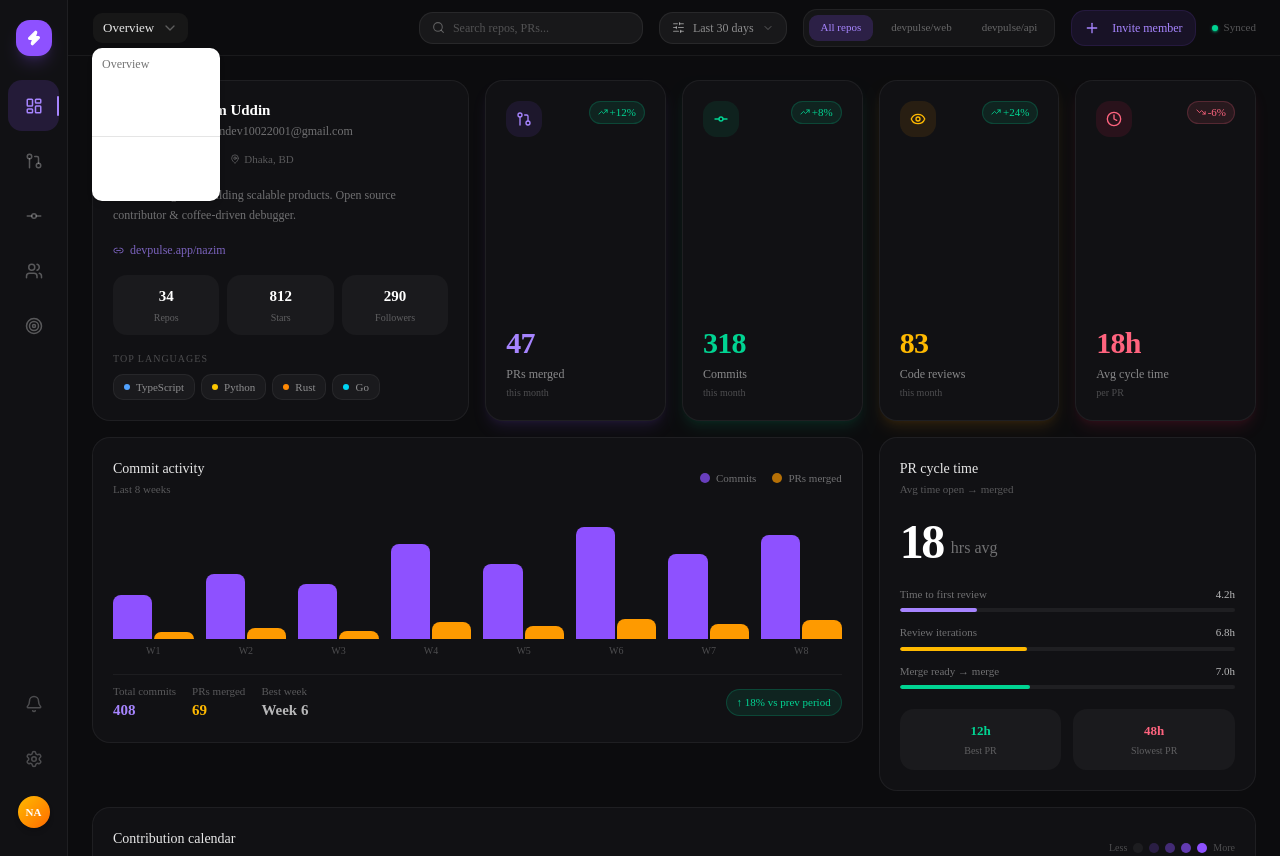
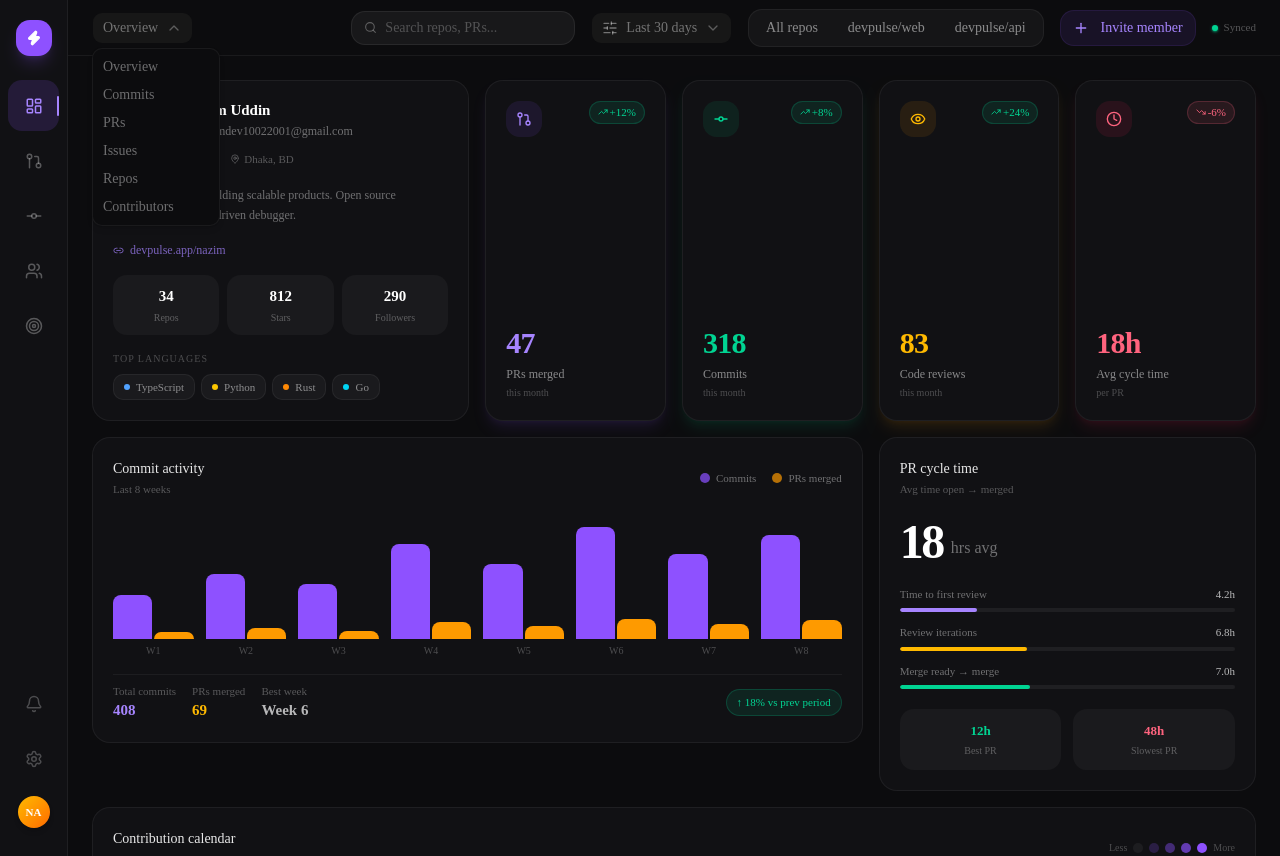
Before and after one commit to Nazim6269/Dev_Pulse, a Next.js app: page / in a window 1280 px wide. Both pictures are taken after a click on the button "Overview". Built offline with nearby package versions, Linux system fonts and the light colour scheme.

Commit message:
🎨 design (header): add responsive design with custom components like custom dropdown, custom button and custom search

```diff
--- a/app/_components/TopBar.tsx
+++ b/app/_components/TopBar.tsx
@@ -1,59 +1,64 @@
 import { Search, SlidersHorizontal, ChevronDown, Plus } from "lucide-react";
 import { DropDownMenu } from "./index";
 import { Button } from "@/components/ui/button";
+import CustomSearch from "@/components/common/CustomSearch";
+import GenericButton from "@/components/common/GenericButton";
 export default function TopBar() {
   return (
-    <header className="h-14 border-b border-white/6 bg-[#0c0c0e] flex items-center px-6 gap-4 shrink-0">
+    <header className="h-14 border-b border-white/6 bg-primaryColor flex items-center px-4 sm:px-6 gap-4 shrink-0">
       {/* Page title */}
-      <DropDownMenu />
+      <DropDownMenu
+        title="Overview"
+        placeholderClass="text-placeHolderTextColor hover:text-violetColor"
+        itemClass="text-placeHolderTextColor hover:text-violetColor"
+        items={[
+          { label: "Overview", value: "overview" },
+          { label: "Commits", value: "commits" },
+          { label: "PRs", value: "prs" },
+          { label: "Issues", value: "issues" },
+          { label: "Repos", value: "repos" },
+          { label: "Contributors", value: "contributors" },
+        ]}
+      />
 
       <div className="flex-1" />
 
       {/* Search */}
-      <div className="hidden md:flex items-center gap-2 bg-white/5 border border-white/7 rounded-xl px-3 py-1.5 w-56 group focus-within:border-violet-500/50 transition-colors">
-        <Search size={13} className="text-white/30 shrink-0" />
-        <input
-          placeholder="Search repos, PRs..."
-          className="bg-transparent text-[12px] text-white/70 placeholder:text-white/25 outline-none w-full"
-          readOnly
-        />
+      <CustomSearch
+        placeholder="Search repos, PRs..."
+        inputClass="text-sm"
+        iconSize={13}
+        iconClass="text-white/30 shrink-0"
+      />
+
+      {/* Date filter */}
+      <DropDownMenu
+        title="Last 30 days"
+        placeholderClass="text-placeHolderTextColor hover:text-violetColor"
+        itemClass="text-placeHolderTextColor hover:text-violetColor"
+        leftIcon={<SlidersHorizontal size={13} />}
+        items={[
+          { label: "Last 30 days", value: "30" },
+          { label: "Last 60 days", value: "60" },
+          { label: "Last 90 days", value: "90" },
+        ]}
+      />
+
+      {/* Button group (only visible on medium and larger screens) */}
+      <div className="hidden md:flex items-center gap-1 rounded-xl border border-white/6 bg-white/4 p-1">
+        <GenericButton title="All repos" size="sm" variant="ghost" className="px-3 text-sm" />
+        <GenericButton title="devpulse/web" size="sm" variant="ghost" className="px-3 text-sm" />
+        <GenericButton title="devpulse/api" size="sm" variant="ghost" className="px-3 text-sm" />
       </div>
 
-      {/* Date filter */}
-      <button className="flex items-center gap-2 bg-white/5 border border-white/7 rounded-xl px-3 py-1.5 text-[12px] text-white/50 hover:text-white/70 hover:border-white/20 transition-all">
-        <SlidersHorizontal size={13} />
-        Last 30 days
-        <ChevronDown size={12} className="text-white/30" />
-      </button>
-      <div className="hidden items-center gap-1 rounded-xl border border-white/[0.06] bg-white/[0.04] p-1 md:flex">
-        <Button
-          size="sm"
-          variant="ghost"
-          className="h-7 rounded-lg bg-violet-500/20 px-3 text-[11px] text-violet-400 hover:bg-violet-500/20 hover:text-violet-400"
-        >
-          All repos
-        </Button>
-        <Button
-          size="sm"
-          variant="ghost"
-          className="h-7 rounded-lg px-3 text-[11px] text-white/35 hover:bg-transparent hover:text-white/60"
-        >
-          devpulse/web
-        </Button>
-        <Button
-          size="sm"
-          variant="ghost"
-          className="h-7 rounded-lg px-3 text-[11px] text-white/35 hover:bg-transparent hover:text-white/60"
-        >
-          devpulse/api
-        </Button>
-      </div>
-       <Button className="h-9 rounded-xl border border-violet-500/20 bg-violet-500/10 px-3 text-[12px] text-violet-400 hover:bg-violet-500/15">
-            <Plus className="mr-1.5 h-3.5 w-3.5" />
-            Invite member
-          </Button>
-      {/* Sync badge */}
-      <div className="hidden sm:flex items-center gap-1.5">
+      {/* Invite Button */}
+      <Button className="hidden lg:flex h-9 cursor-pointer rounded-xl border border-violet-500/20 bg-violet-500/10 px-3 text-sm text-violet-400 hover:bg-violet-500/15">
+        <Plus className="mr-1.5 h-3.5 w-3.5" />
+        Invite member
+      </Button>
+
+      {/* Sync badge (visible on small screens and above) */}
+      <div className="hidden md:flex items-center gap-1.5">
         <span className="w-1.5 h-1.5 rounded-full bg-emerald-400 shadow-sm shadow-emerald-400/60" />
         <span className="text-[11px] text-white/30">Synced</span>
       </div>
--- /dev/null
+++ b/components/common/CustomSearch.tsx
@@ -0,0 +1,25 @@
+import { Search } from 'lucide-react'
+import React from 'react'
+
+interface CustomSearchProps {
+    placeholder: string;
+    inputClass?: string;
+    containerClass?: string;
+    iconSize?: number;
+    iconClass?: string;
+}
+
+const CustomSearch = ({ placeholder, inputClass, containerClass, iconSize, iconClass }: CustomSearchProps) => {
+    return (
+        <div className={`hidden lg:flex items-center gap-2 bg-white/5 border border-white/7 rounded-xl px-3 py-1.5 w-56 group focus-within:border-violet-500/50 transition-colors ${containerClass}`}>
+            <Search size={iconSize} className={`text-white/30 shrink-0 ${iconClass}`} />
+            <input
+                placeholder={placeholder}
+                className={`bg-transparent cursor-pointer text-white/70 placeholder:text-white/25 outline-none w-full ${inputClass}`}
+
+            />
+        </div>
+    )
+}
+
+export default CustomSearch
--- a/components/common/DropDown.tsx
+++ b/components/common/DropDown.tsx
@@ -1,3 +1,5 @@
+'use client'
+
 import { Button } from "@/components/ui/button"
 import {
   DropdownMenu,
@@ -9,23 +11,37 @@ import {
   DropdownMenuTrigger,
 } from "@/components/ui/dropdown-menu"
 import { ChevronDown } from "lucide-react"
+import { useState } from "react";
 
-export default function DropDown() {
+export interface DropDownItem {
+  label: string;
+  value: string;
+}
+
+interface DropDownProps {
+  title: string;
+  placeholderClass?: string;
+  itemClass?: string;
+  leftIcon?: React.ReactNode;
+  items?: DropDownItem[];
+}
+
+export default function DropDown({ title, placeholderClass, itemClass, leftIcon, items }: DropDownProps) {
+  const [open, setOpen] = useState(false);
   return (
-    <DropdownMenu>
+    <DropdownMenu open={open} onOpenChange={(prev) => setOpen(prev)}>
       <DropdownMenuTrigger asChild>
-      <Button variant="default" className="flex items-center gap-2 text-[13px]  text-white/90 hover:text-white/100">Overview <ChevronDown size={13} className="text-white/30" /></Button>
+        <Button variant="default" className={`flex items-center gap-2 text-sm cursor-pointer  ${placeholderClass}`}>
+          {leftIcon}  {title} <ChevronDown size={13} className={`text-white/30 ${open ? "rotate-180 transition-all duration-300" : "transition-all duration-300"}`} />
+        </Button>
       </DropdownMenuTrigger>
-    <DropdownMenuContent>
+      <DropdownMenuContent className="bg-[#0c0c0e] border border-white/6">
         <DropdownMenuGroup>
-        <DropdownMenuLabel>Overview</DropdownMenuLabel>
-        <DropdownMenuItem className="text-white/90 hover:text-white/100">PRs</DropdownMenuItem>
-        <DropdownMenuItem className="text-white/90 hover:text-white/100">Issues</DropdownMenuItem>
-      </DropdownMenuGroup>
-      <DropdownMenuSeparator />
-      <DropdownMenuGroup>
-        <DropdownMenuItem className="text-white/90 hover:text-white/100">Repos</DropdownMenuItem>
-        <DropdownMenuItem className="text-white/90 hover:text-white/100">Contributors</DropdownMenuItem>
+          {items?.map((item) => (
+            <DropdownMenuItem key={item.value} className={`cursor-pointer ${itemClass} `}>
+              {item.label}
+            </DropdownMenuItem>
+          ))}
         </DropdownMenuGroup>
       </DropdownMenuContent>
     </DropdownMenu>
--- /dev/null
+++ b/components/common/GenericButton.tsx
@@ -0,0 +1,22 @@
+import React from 'react'
+import { Button } from '../ui/button'
+interface GenericButtonProps {
+    title: string;
+    className?: string;
+    size?: "default" | "xs" | "sm" | "lg" | "icon" | "icon-xs" | "icon-sm" | "icon-lg" | null | undefined;
+    variant?: "default" | "link" | "outline" | "secondary" | "ghost" | "destructive" | null | undefined;
+}
+
+const GenericButton = ({ title, className, size, variant }: GenericButtonProps) => {
+    return (
+        <Button
+            size={size}
+            variant={variant}
+            className={`text-textColor rounded-lg hover:bg-violetColor/20 hover:text-violetColor cursor-pointer ${className}`}
+        >
+            {title}
+        </Button>
+    )
+}
+
+export default GenericButton
--- a/components/ui/button.tsx
+++ b/components/ui/button.tsx
@@ -5,7 +5,7 @@ import { Slot } from "radix-ui"
 import { cn } from "@/lib/utils"
 
 const buttonVariants = cva(
-  "group/button inline-flex shrink-0 items-center justify-center rounded-lg border border-transparent bg-clip-padding text-sm font-medium whitespace-nowrap transition-all outline-none select-none focus-visible:border-ring focus-visible:ring-3 focus-visible:ring-ring/50 active:not-aria-[haspopup]:translate-y-px disabled:pointer-events-none disabled:opacity-50 aria-invalid:border-destructive aria-invalid:ring-3 aria-invalid:ring-destructive/20 dark:aria-invalid:border-destructive/50 dark:aria-invalid:ring-destructive/40 [&_svg]:pointer-events-none [&_svg]:shrink-0 [&_svg:not([class*='size-'])]:size-4",
+  "group/button inline-flex shrink-0 items-center justify-center rounded-lg border border-transparent bg-clip-padding text-sm font-medium whitespace-nowrap transition-all outline-none select-none active:not-aria-[haspopup]:translate-y-px disabled:pointer-events-none disabled:opacity-50 aria-invalid:border-destructive aria-invalid:ring-3 aria-invalid:ring-destructive/20 dark:aria-invalid:border-destructive/50 dark:aria-invalid:ring-destructive/40 [&_svg]:pointer-events-none [&_svg]:shrink-0 [&_svg:not([class*='size-'])]:size-4",
   {
     variants: {
       variant: {
--- a/components/ui/dropdown-menu.tsx
+++ b/components/ui/dropdown-menu.tsx
@@ -43,7 +43,7 @@ function DropdownMenuContent({
         data-slot="dropdown-menu-content"
         sideOffset={sideOffset}
         align={align}
-        className={cn("z-50 max-h-(--radix-dropdown-menu-content-available-height) w-(--radix-dropdown-menu-trigger-width) min-w-32 origin-(--radix-dropdown-menu-content-transform-origin) overflow-x-hidden overflow-y-auto rounded-lg bg-popover p-1 text-popover-foreground shadow-md ring-1 ring-foreground/10 duration-100 data-[side=bottom]:slide-in-from-top-2 data-[side=left]:slide-in-from-right-2 data-[side=right]:slide-in-from-left-2 data-[side=top]:slide-in-from-bottom-2 data-[state=closed]:overflow-hidden data-open:animate-in data-open:fade-in-0 data-open:zoom-in-95 data-closed:animate-out data-closed:fade-out-0 data-closed:zoom-out-95", className )}
+        className={cn("z-50 max-h-(--radix-dropdown-menu-content-available-height) w-(--radix-dropdown-menu-trigger-width) min-w-32 origin-(--radix-dropdown-menu-content-transform-origin) overflow-x-hidden overflow-y-auto rounded-lg bg-popover p-1 text-popover-foreground shadow-md ring-1 ring-foreground/10 duration-100 data-[side=bottom]:slide-in-from-top-2 data-[side=left]:slide-in-from-right-2 data-[side=right]:slide-in-from-left-2 data-[side=top]:slide-in-from-bottom-2 data-[state=closed]:overflow-hidden data-open:animate-in data-open:fade-in-0 data-open:zoom-in-95 data-closed:animate-out data-closed:fade-out-0 data-closed:zoom-out-95", className)}
         {...props}
       />
     </DropdownMenuPrimitive.Portal>
@@ -73,7 +73,7 @@ function DropdownMenuItem({
       data-inset={inset}
       data-variant={variant}
       className={cn(
-        "group/dropdown-menu-item relative flex cursor-default items-center gap-1.5 rounded-md px-1.5 py-1 text-sm outline-hidden select-none focus:bg-accent focus:text-accent-foreground not-data-[variant=destructive]:focus:**:text-accent-foreground data-inset:pl-7 data-[variant=destructive]:text-destructive data-[variant=destructive]:focus:bg-destructive/10 data-[variant=destructive]:focus:text-destructive dark:data-[variant=destructive]:focus:bg-destructive/20 data-disabled:pointer-events-none data-disabled:opacity-50 [&_svg]:pointer-events-none [&_svg]:shrink-0 [&_svg:not([class*='size-'])]:size-4 data-[variant=destructive]:*:[svg]:text-destructive",
+        "group/dropdown-menu-item relative flex cursor-default items-center gap-1.5 rounded-md px-1.5 py-1 text-sm outline-hidden select-none data-inset:pl-7 data-[variant=destructive]:text-destructive data-[variant=destructive]:focus:bg-destructive/10 data-[variant=destructive]:focus:text-destructive dark:data-[variant=destructive]:focus:bg-destructive/20 data-disabled:pointer-events-none data-disabled:opacity-50 [&_svg]:pointer-events-none [&_svg]:shrink-0 [&_svg:not([class*='size-'])]:size-4 data-[variant=destructive]:*:[svg]:text-destructive",
         className
       )}
       {...props}
@@ -244,7 +244,7 @@ function DropdownMenuSubContent({
   return (
     <DropdownMenuPrimitive.SubContent
       data-slot="dropdown-menu-sub-content"
-      className={cn("z-50 min-w-[96px] origin-(--radix-dropdown-menu-content-transform-origin) overflow-hidden rounded-lg bg-popover p-1 text-popover-foreground shadow-lg ring-1 ring-foreground/10 duration-100 data-[side=bottom]:slide-in-from-top-2 data-[side=left]:slide-in-from-right-2 data-[side=right]:slide-in-from-left-2 data-[side=top]:slide-in-from-bottom-2 data-open:animate-in data-open:fade-in-0 data-open:zoom-in-95 data-closed:animate-out data-closed:fade-out-0 data-closed:zoom-out-95", className )}
+      className={cn("z-50 min-w-[96px] origin-(--radix-dropdown-menu-content-transform-origin) overflow-hidden rounded-lg bg-popover p-1 text-popover-foreground shadow-lg ring-1 ring-foreground/10 duration-100 data-[side=bottom]:slide-in-from-top-2 data-[side=left]:slide-in-from-right-2 data-[side=right]:slide-in-from-left-2 data-[side=top]:slide-in-from-bottom-2 data-open:animate-in data-open:fade-in-0 data-open:zoom-in-95 data-closed:animate-out data-closed:fade-out-0 data-closed:zoom-out-95", className)}
       {...props}
     />
   )
```
Also changed, not shown: app/globals.css (+16 -0 lines). Lines whose indentation alone changed are shown as unchanged.
